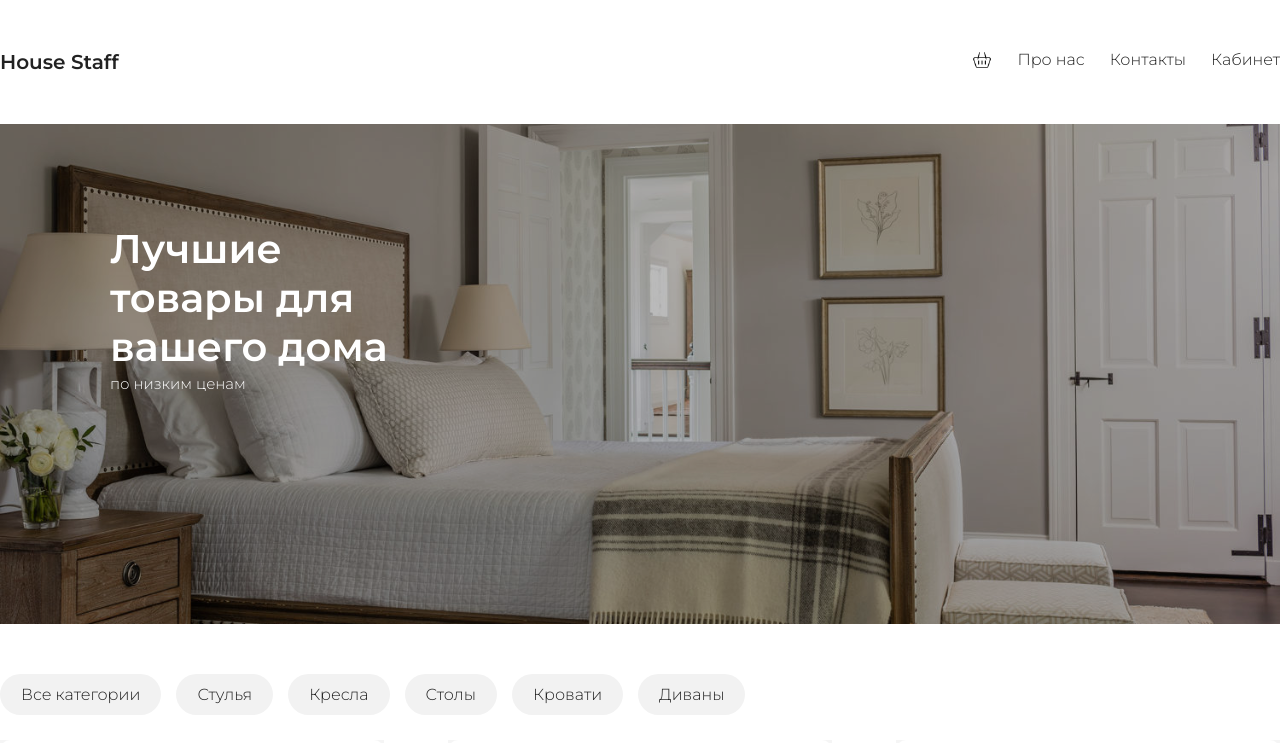
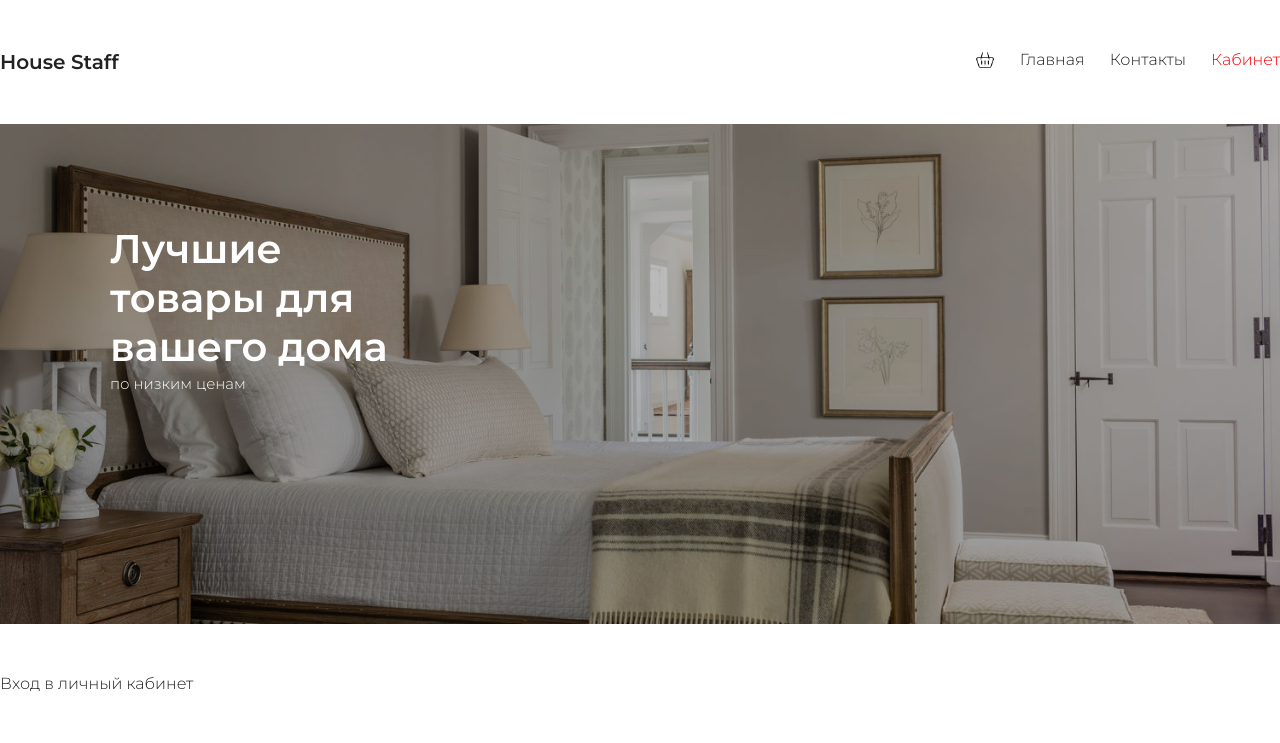
Before and after one commit to PashaSeleznev/shop, a React (Vite) app: page /account in a window 1280 px wide. Shown: the top 743 px of the page. Built offline with nearby package versions, Linux system fonts and the light colour scheme.

Commit message:
Измененные файлы

```diff
--- a/package.json
+++ b/package.json
@@ -12,7 +12,8 @@
   "dependencies": {
     "react": "^18.2.0",
     "react-dom": "^18.2.0",
-    "react-icons": "^5.2.1"
+    "react-icons": "^5.2.1",
+    "react-router-dom": "^6.23.1"
   },
   "devDependencies": {
     "@types/react": "^18.2.66",
--- a/src/App.jsx
+++ b/src/App.jsx
@@ -1,11 +1,12 @@
-import Header from "./components/Header"
+import MainPage from "./components/MainPage"
+import Header from "./components/header"
 import Footer from "./components/Footer"
-import ItemsSection from "./components/ItemsSection"
 import { items } from "./data"
 import { useState } from "react"
-import Categories from "./components/Categories"
-import ShowFullItem from "./components/ShowFullItem"
-import AgreeToDelete from "./components/AgreeToDelete"
+import { BrowserRouter as Router, Routes, Route } from "react-router-dom";
+import Contacts from "./components/Contacts"
+import Account from "./components/Account"
+
 
 function App() {
   const [orders, setOrders] = useState([])
@@ -95,18 +96,50 @@ function App() {
   }
 
   return (
-    <div className="wrapper">
-      <Header orders = {orders} onDelete = {deleteOrder} plus = {plus} minus = {minus}></Header>
-      <Categories chooseCategory = {chooseCategory}/>
-      <ItemsSection items = {currentItems} onAdd = {addToOrder} onShowItem = {onShowItem}></ItemsSection>
-      {showFullItem && <ShowFullItem item = {fullItem} onAdd = {addToOrder} onShowItem = {onShowItem} closeItem = {closeItem} />}
-      {showDeleteModal &&
-      <AgreeToDelete
-        handleCancel = {handleCancel}
-        handleDelete = {handleDelete}
-      />}
-      <Footer></Footer>
-    </div>
+    <Router>
+      <div className="wrapper">
+        <Header orders = {orders} onDelete = {deleteOrder} plus = {plus} minus = {minus} ></Header>
+        <Routes>
+
+          <Route path="/"
+          element={
+            <MainPage
+            currentItems = {currentItems}
+            addToOrder = {addToOrder}
+            onShowItem = {onShowItem}
+            closeItem = {closeItem}
+            handleCancel = {handleCancel}
+            handleDelete = {handleDelete}
+            showFullItem = {showFullItem}
+            showDeleteModal = {showDeleteModal}
+            chooseCategory = {chooseCategory}
+            fullItem = {fullItem}
+            />
+          } />
+
+          <Route path="/contacts"
+          element = {
+            <Contacts
+            handleCancel = {handleCancel}
+            handleDelete = {handleDelete}
+            showDeleteModal = {showDeleteModal}
+            />
+          }/>
+
+          <Route path="/account"
+          element = {
+            <Account
+            handleCancel = {handleCancel}
+            handleDelete = {handleDelete}
+            showDeleteModal = {showDeleteModal}
+            />
+          }/>
+
+        </Routes>
+
+        <Footer></Footer>
+      </div>
+    </Router>
   )
 }
 
--- /dev/null
+++ b/src/components/Account.jsx
@@ -0,0 +1,21 @@
+import AgreeToDelete from "./AgreeToDelete"
+import PropTypes from 'prop-types';
+
+export default function Account({showDeleteModal, handleCancel, handleDelete}) {
+  return (
+    <>
+      <p>Вход в личный кабинет</p>
+      {showDeleteModal &&
+      <AgreeToDelete
+        handleCancel = {handleCancel}
+        handleDelete = {handleDelete}
+      />}
+    </>
+  )
+}
+
+Account.propTypes = {
+    handleCancel: PropTypes.func.isRequired,
+    handleDelete: PropTypes.func.isRequired,
+    showDeleteModal: PropTypes.bool.isRequired,
+}
--- /dev/null
+++ b/src/components/Contacts.jsx
@@ -0,0 +1,21 @@
+import AgreeToDelete from "./AgreeToDelete"
+import PropTypes from 'prop-types';
+
+export default function Contacts({showDeleteModal, handleCancel, handleDelete}) {
+  return (
+    <>
+      <p>Контакты</p>
+      {showDeleteModal &&
+      <AgreeToDelete
+        handleCancel = {handleCancel}
+        handleDelete = {handleDelete}
+      />}
+    </>
+  )
+}
+
+Contacts.propTypes = {
+    handleCancel: PropTypes.func.isRequired,
+    handleDelete: PropTypes.func.isRequired,
+    showDeleteModal: PropTypes.bool.isRequired,
+}
--- a/src/components/Header.jsx
+++ b/src/components/Header.jsx
@@ -1,9 +1,11 @@
 import { useState } from "react"
 import PropTypes from 'prop-types';
 import Order from "./Order";
+import { Link, useLocation } from "react-router-dom";
 
 export default function Header({orders, onDelete, plus, minus}) {
   const [cartOpen, setCartOpen] = useState(false)
+  const location = useLocation()
 
   function summary (orders) {
     let sum = 0
@@ -19,9 +21,23 @@ export default function Header({orders, onDelete, plus, minus}) {
             <span className='logo'>House Staff</span>
 
             <ul className="nav">
-              <li>Про нас</li>
-              <li>Контакты</li>
-              <li>Кабинет</li>
+              <li><Link
+              className={ location.pathname === '/' ? 'menu-link active' : 'menu-link'}
+              to = '/'
+              >Главная
+              </Link></li>
+
+              <li><Link
+              className={ location.pathname === '/contacts' ? 'menu-link active' : 'menu-link'}
+              to = '/contacts'
+              >Контакты
+              </Link></li>
+
+              <li><Link
+              className={ location.pathname === '/account' ? 'menu-link active' : 'menu-link'}
+              to = '/account'
+              >Кабинет
+              </Link></li>
             </ul>
 
             <img
@@ -60,5 +76,5 @@ Header.propTypes = {
   orders: PropTypes.array.isRequired,
   onDelete: PropTypes.func.isRequired,
   plus: PropTypes.func.isRequired,
-  minus: PropTypes.func.isRequired
+  minus: PropTypes.func.isRequired,
 }
--- /dev/null
+++ b/src/components/MainPage.jsx
@@ -0,0 +1,45 @@
+import ItemsSection from "./ItemsSection"
+import Categories from "./Categories"
+import ShowFullItem from "./ShowFullItem"
+import AgreeToDelete from "./AgreeToDelete"
+import PropTypes from 'prop-types';
+
+export default function MainPage ({
+    chooseCategory,
+    currentItems,
+    addToOrder,
+    onShowItem,
+    fullItem,
+    closeItem,
+    handleCancel,
+    handleDelete,
+    showFullItem,
+    showDeleteModal
+}) {
+
+  return (
+    <>
+      <Categories chooseCategory = {chooseCategory}/>
+      <ItemsSection items = {currentItems} onAdd = {addToOrder} onShowItem = {onShowItem}></ItemsSection>
+      {showFullItem && <ShowFullItem item = {fullItem} onAdd = {addToOrder} onShowItem = {onShowItem} closeItem = {closeItem} />}
+      {showDeleteModal &&
+      <AgreeToDelete
+        handleCancel = {handleCancel}
+        handleDelete = {handleDelete}
+      />}
+    </>
+  )
+}
+
+MainPage.propTypes = {
+    chooseCategory: PropTypes.func.isRequired,
+    currentItems: PropTypes.array.isRequired,
+    addToOrder: PropTypes.func.isRequired,
+    onShowItem: PropTypes.func.isRequired,
+    fullItem: PropTypes.object.isRequired,
+    closeItem: PropTypes.func.isRequired,
+    handleCancel: PropTypes.func.isRequired,
+    handleDelete: PropTypes.func.isRequired,
+    showFullItem: PropTypes.bool.isRequired,
+    showDeleteModal: PropTypes.bool.isRequired,
+}
--- a/src/index.css
+++ b/src/index.css
@@ -36,6 +36,16 @@ header ul.nav li {
     margin-left: 25px;
     cursor: pointer;
     transition: opacity 500ms ease;
+}
+
+header ul.nav li .menu-link {
+    text-decoration: none;
+    color: #222222;
+}
+
+header ul.nav li .menu-link.active {
+    text-decoration: none;
+    color: red;
 }
 
 header ul.nav li:hover {
```
Also changed, not shown: 1 other file (tests, documents, lock files or other folders).
